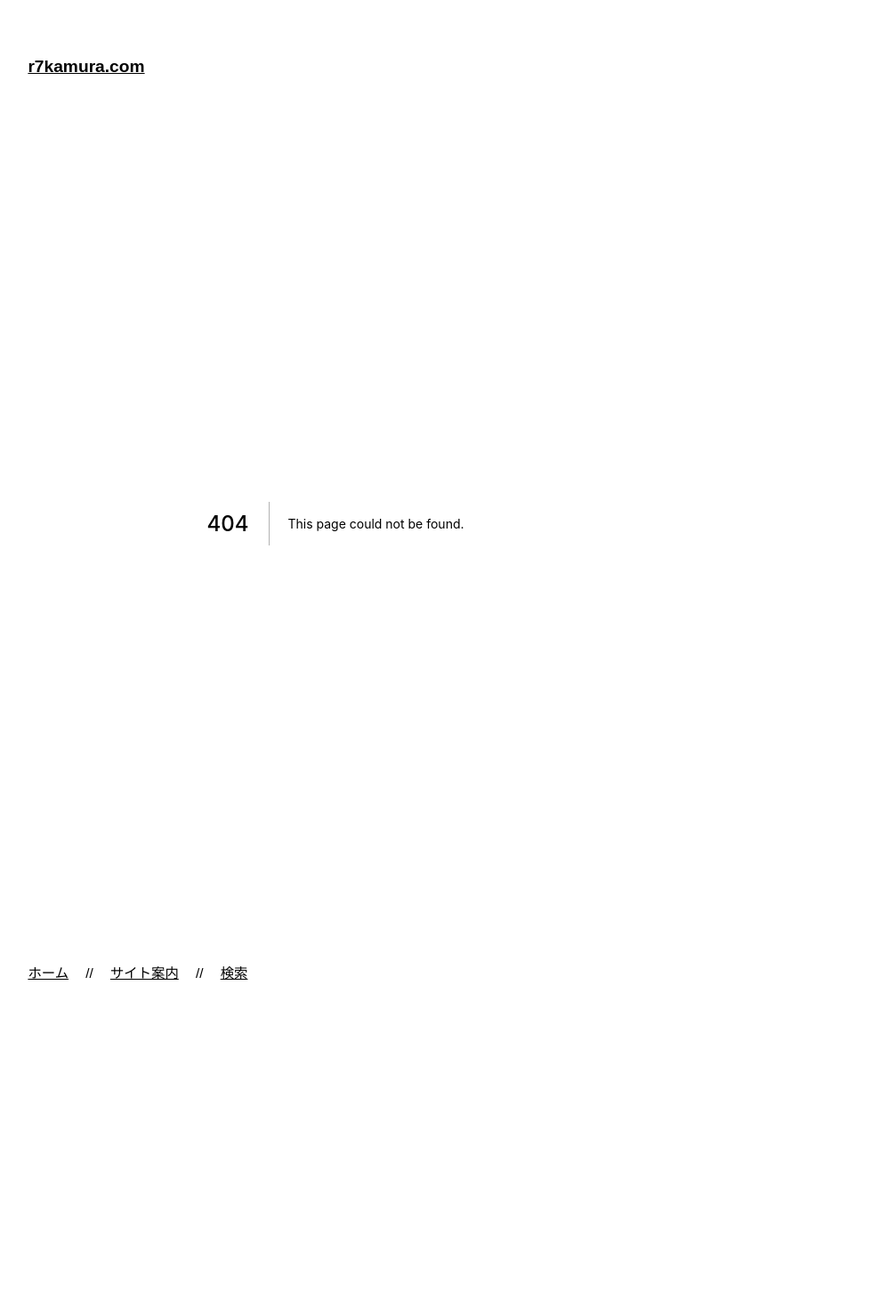
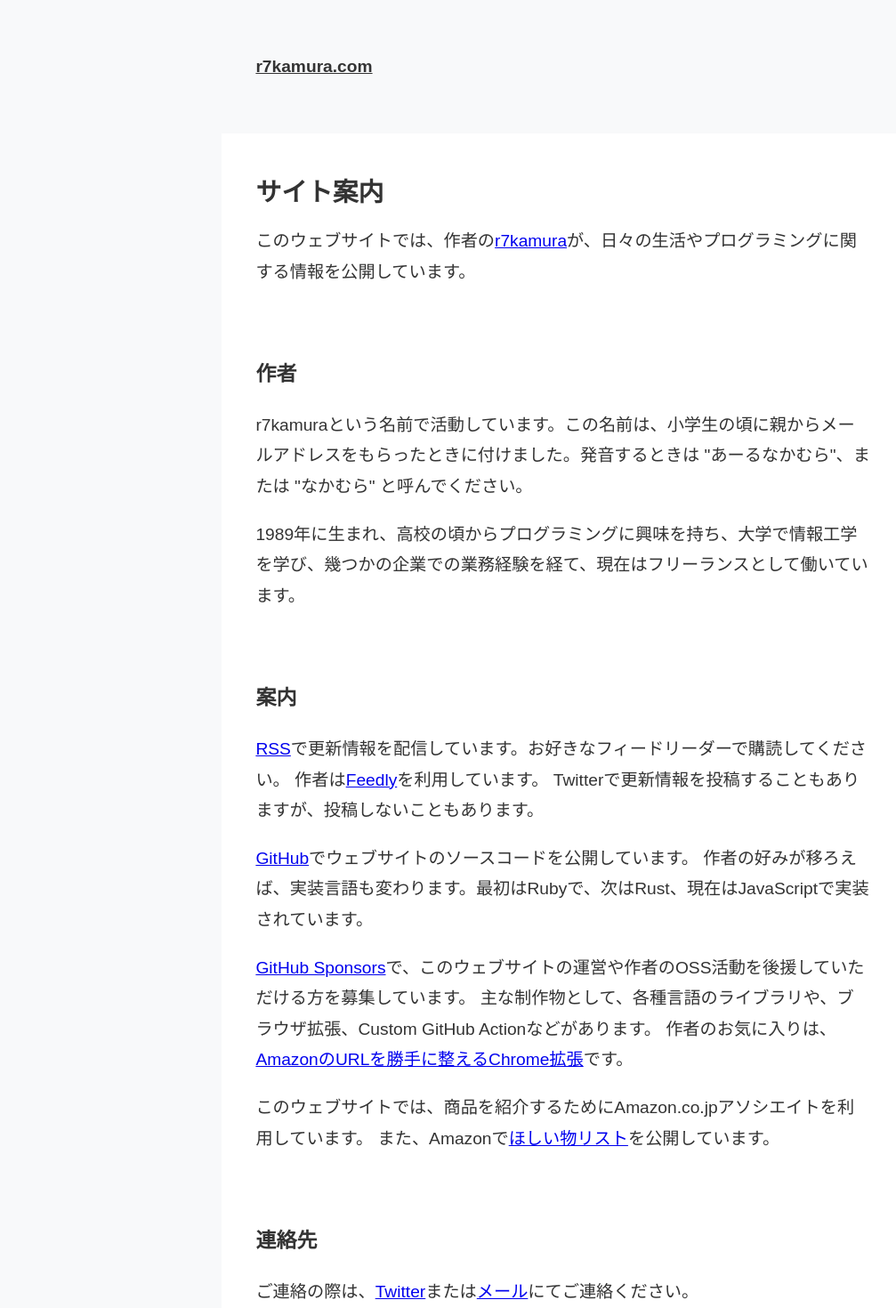
Before and after one commit to r7kamura/r7n, a Next.js app: page /about in a window 1280 px wide. Before the commit this address had no page. Shown: the top 1470 px of the page at 89% size, without its empty margins (7-1014 px from the left). Before the commit the page ends 1162 px from the top, so only its background shows below. Built offline with nearby package versions, Linux system fonts and the light colour scheme.

Commit message:
Add about page

```diff
--- a/components/Layout.js
+++ b/components/Layout.js
@@ -8,7 +8,7 @@ export default function Layout({ children }) {
         <title>r7kamura.com</title>
         <meta
           name="description"
-          content="r7kamuraの生活やプログラミングに関するブログ"
+          content="r7kamuraの生活やプログラミングに関するウェブサイト"
         />
         <link rel="icon" href="/favicon.ico" />
       </Head>
@@ -31,16 +31,12 @@ export default function Layout({ children }) {
               </Link>
             </li>
             <li>
-              <Link href="/sitemap">
+              <Link href="/about">
                 <a>サイト案内</a>
               </Link>
             </li>
             <li>
-              <a
-                href="https://www.google.com/search?q=site:r7kamura.com"
-                target="_blank"
-                rel="noreferrer"
-              >
+              <a href="https://www.google.com/search?q=site:r7kamura.com">
                 検索
               </a>
             </li>
--- /dev/null
+++ b/pages/about.tsx
@@ -0,0 +1,53 @@
+import Link from "next/link";
+import type { NextPage } from "next";
+
+const ShowSiteGuide: NextPage = () => {
+  return (
+    <>
+      <h1>サイト案内</h1>
+      <p>
+        このウェブサイトでは、作者の<a href="https://twitter.com/r7kamura">r7kamura</a>が、日々の生活やプログラミングに関する情報を公開しています。
+      </p>
+      <h2>作者</h2>
+      <p>
+        r7kamuraという名前で活動しています。この名前は、小学生の頃に親からメールアドレスをもらったときに付けました。発音するときは "あーるなかむら"、または "なかむら" と呼んでください。
+      </p>
+      <p>
+        1989年に生まれ、高校の頃からプログラミングに興味を持ち、大学で情報工学を学び、幾つかの企業での業務経験を経て、現在はフリーランスとして働いています。
+      </p>
+      <h2>案内</h2>
+      <p>
+        <Link href="/feed.xml"><a>RSS</a></Link>で更新情報を配信しています。お好きなフィードリーダーで購読してください。
+        作者は<a href="https://feedly.com/">Feedly</a>を利用しています。
+        Twitterで更新情報を投稿することもありますが、投稿しないこともあります。
+      </p>
+      <p>
+        <a href="https://github.com/r7kamura/r7kamura.com">GitHub</a>でウェブサイトのソースコードを公開しています。
+        作者の好みが移ろえば、実装言語も変わります。最初はRubyで、次はRust、現在はJavaScriptで実装されています。
+      </p>
+      <p>
+        <a href="https://github.com/sponsors/r7kamura">GitHub Sponsors</a>で、このウェブサイトの運営や作者のOSS活動を後援していただける方を募集しています。
+        主な制作物として、各種言語のライブラリや、ブラウザ拡張、Custom GitHub Actionなどがあります。
+        作者のお気に入りは、
+        <a href="https://chrome.google.com/webstore/detail/amazon-url-shortener/bonkcfmjkpdnieejahndognlbogaikdg">AmazonのURLを勝手に整えるChrome拡張</a>です。
+      </p>
+      <p>
+        このウェブサイトでは、商品を紹介するためにAmazon.co.jpアソシエイトを利用しています。
+        また、Amazonで
+        <a href="https://www.amazon.co.jp/gp/registry/wishlist/31WJYTS73D19K">ほしい物リスト</a>
+        を公開しています。
+      </p>
+      <h2>連絡先</h2>
+      <p>
+        ご連絡の際は、<a href="https://twitter.com/r7kamura">Twitter</a>
+        または
+        <a href="mailto:r7kamura@gmail.com">
+          メール
+        </a>
+        にてご連絡ください。
+      </p>
+    </>
+  );
+};
+
+export default ShowSiteGuide;
```
